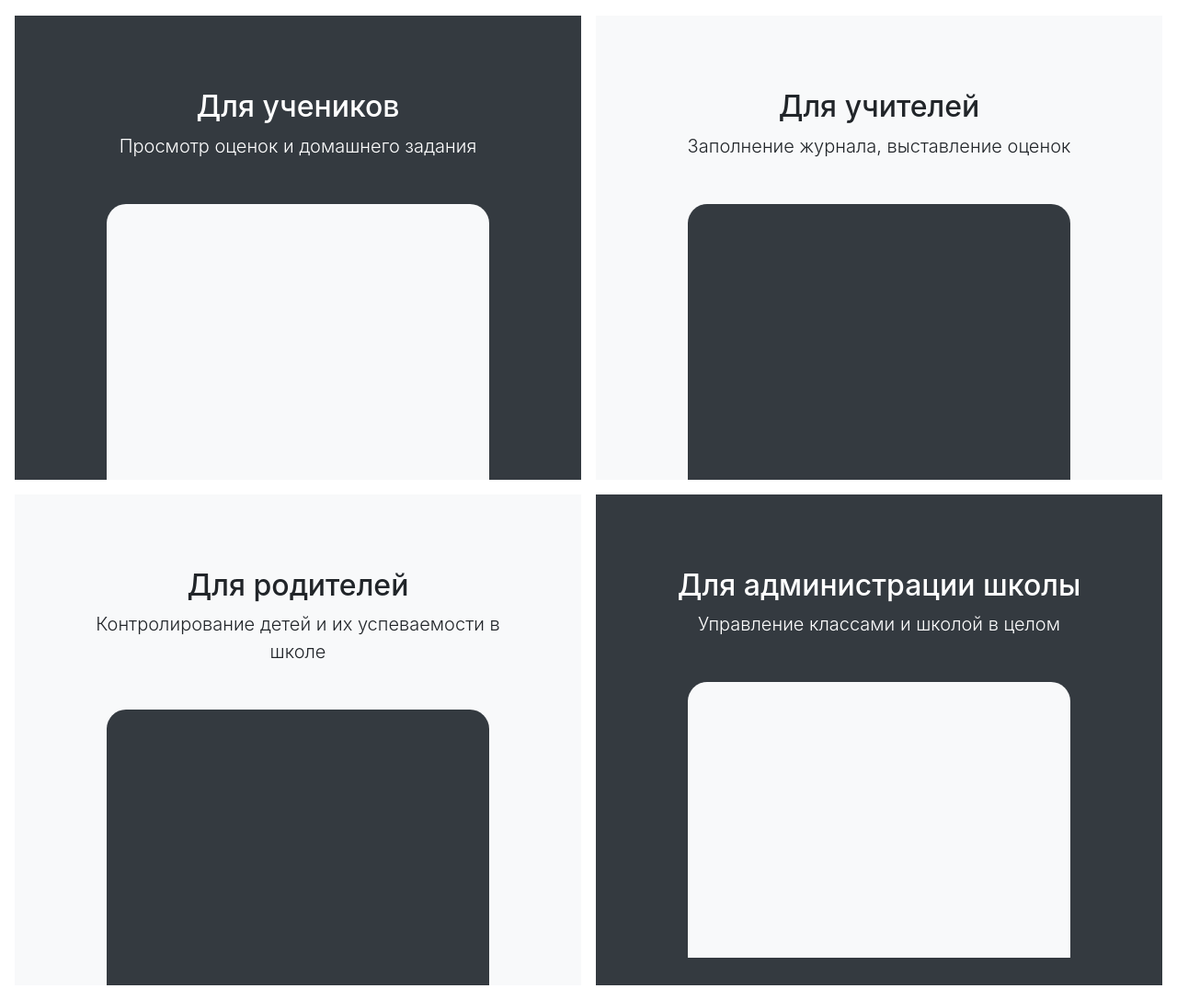
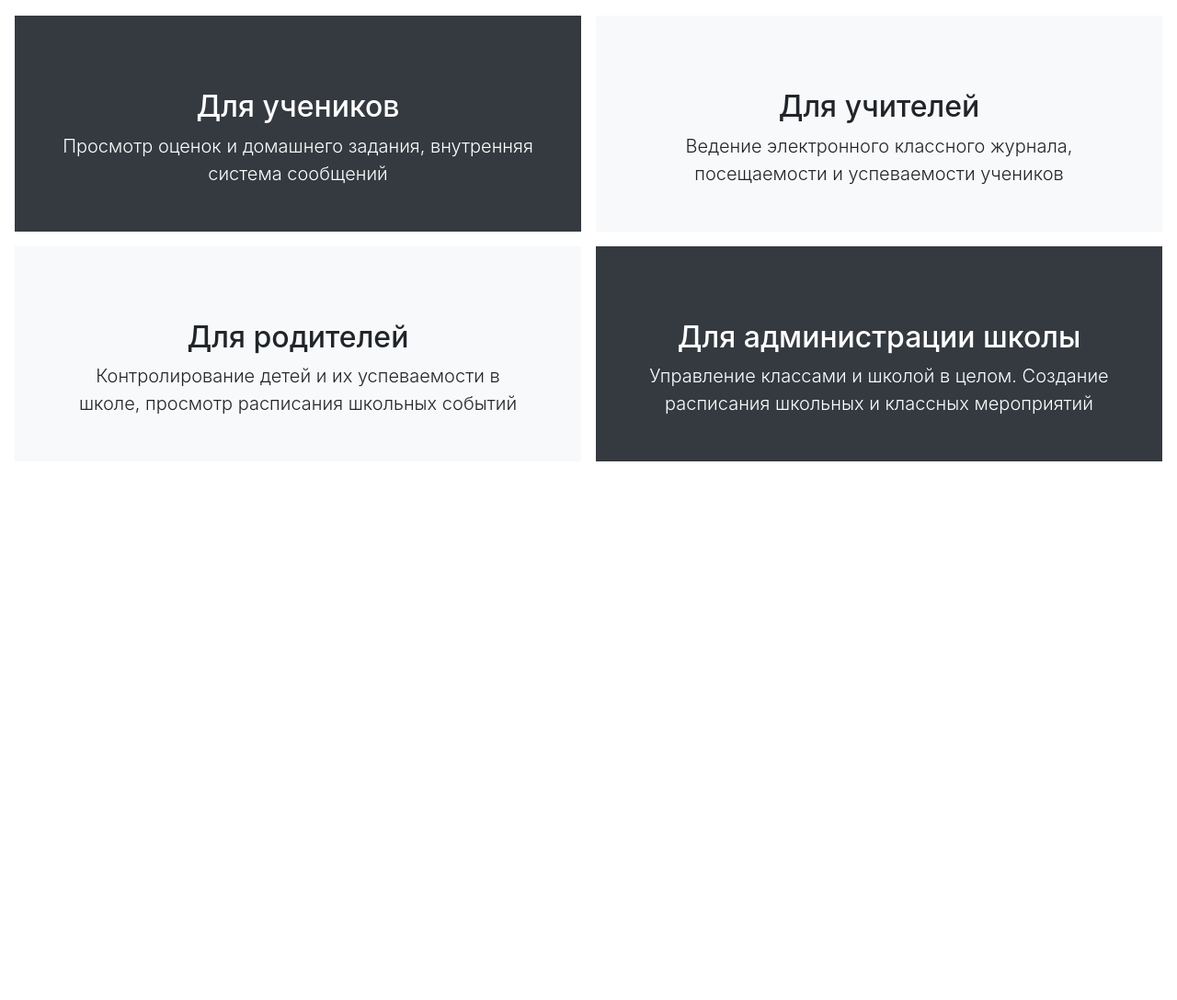
Before and after one commit to Protocs/OkayJournal, a Flask app: page / in a window 1280 px wide. Shown: the part 542-1630 px from the top of the page at 92% size. After the commit the page ends 1044 px from the top, so only its background shows below. Run offline with Flask 2, Linux system fonts and the light colour scheme; some libraries are stand-ins or nearby versions.

Commit message:
Подправлен вид главной страницы, добавлены еще более осмысленные надписи

```diff
--- a/okayjournal/templates/index.html
+++ b/okayjournal/templates/index.html
@@ -115,16 +115,14 @@ background-size: cover;
     <div class="bg-dark mr-md-3 pt-3 px-3 pt-md-5 px-md-5 text-center text-white overflow-hidden">
         <div class="my-3 py-3">
             <h2 class="display-5">Для учеников</h2>
-            <p class="lead">Просмотр оценок и домашнего задания</p>
+            <p class="lead">Просмотр оценок и домашнего задания, внутренняя система сообщений</p>
         </div>
-        <div class="bg-light shadow-sm mx-auto" style="width: 80%; height: 300px; border-radius: 21px 21px 0 0;"></div>
     </div>
     <div class="bg-light mr-md-3 pt-3 px-3 pt-md-5 px-md-5 text-center overflow-hidden">
         <div class="my-3 p-3">
             <h2 class="display-5">Для учителей</h2>
-            <p class="lead">Заполнение журнала, выставление оценок</p>
+            <p class="lead">Ведение электронного классного журнала, посещаемости и успеваемости учеников</p>
         </div>
-        <div class="bg-dark shadow-sm mx-auto" style="width: 80%; height: 300px; border-radius: 21px 21px 0 0;"></div>
     </div>
 </div>
 
@@ -132,16 +130,15 @@ background-size: cover;
     <div class="bg-light mr-md-3 pt-3 px-3 pt-md-5 px-md-5 text-center overflow-hidden">
         <div class="my-3 p-3">
             <h2 class="display-5">Для родителей</h2>
-            <p class="lead">Контролирование детей и их успеваемости в школе</p>
+            <p class="lead">Контролирование детей и их успеваемости в школе, просмотр расписания школьных событий</p>
         </div>
-        <div class="bg-dark shadow-sm mx-auto" style="width: 80%; height: 300px; border-radius: 21px 21px 0 0;"></div>
     </div>
     <div class="bg-dark mr-md-3 pt-3 px-3 pt-md-5 px-md-5 text-center text-white overflow-hidden">
         <div class="my-3 py-3">
             <h2 class="display-5">Для администрации школы</h2>
-            <p class="lead">Управление классами и школой в целом</p>
+            <p class="lead">Управление классами и школой в целом. Создание расписания школьных и классных мероприятий</p>
         </div>
-        <div class="bg-light shadow-sm mx-auto" style="width: 80%; height: 300px; border-radius: 21px 21px 0 0;"></div>
+
     </div>
 </div>
 
```
